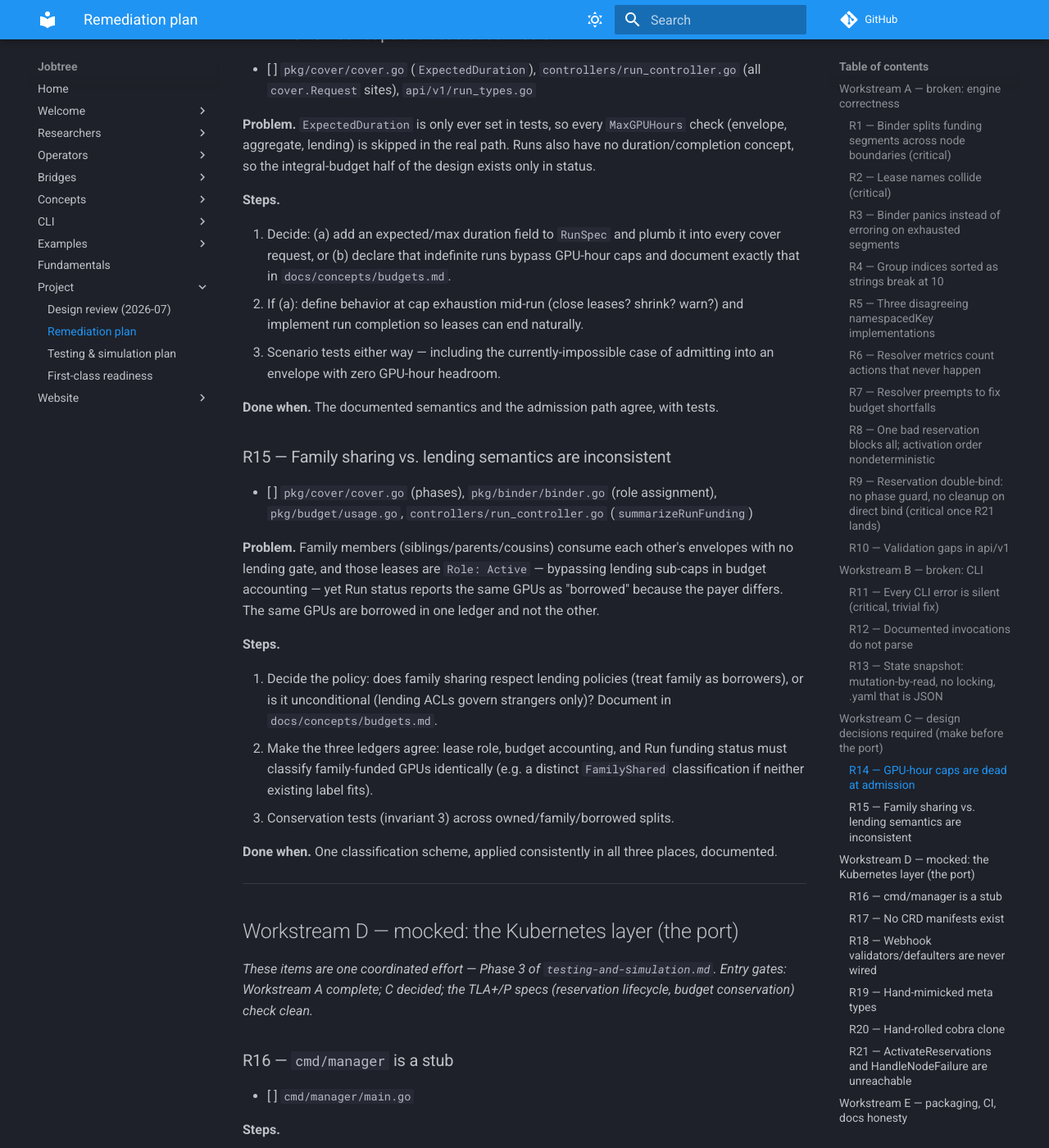
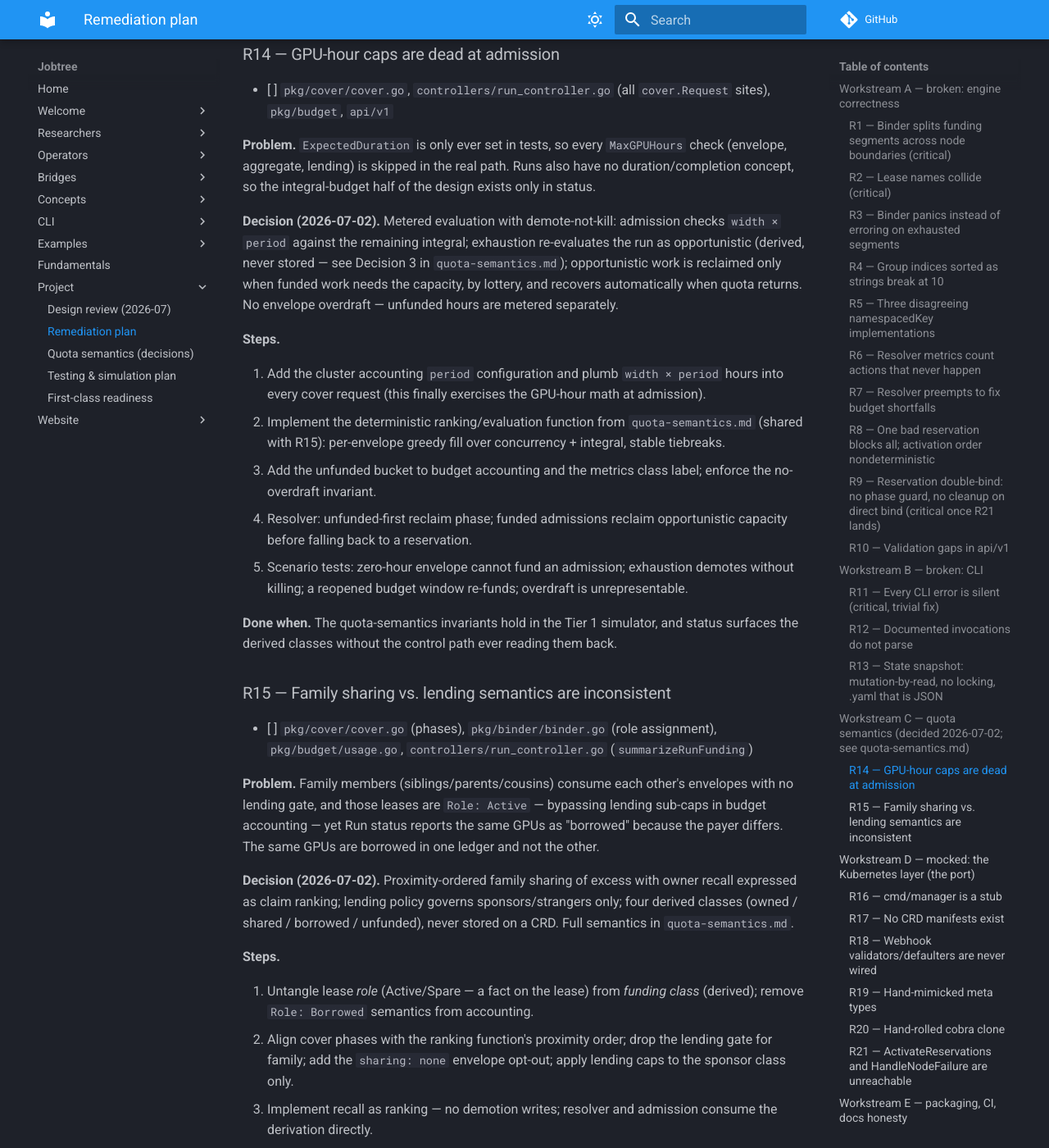
Before and after one commit to DavidLangworthy/jobtree, an MkDocs documentation site: the page built from docs/project/remediation-plan.md, in a window 1280 px wide and 1400 px high, scrolled down 6172 px. Shown: the whole window at 82% size. Built offline with MkDocs 1.6.1 and Material for MkDocs 9.7.7, drawn with Linux system fonts in a browser that asks for light colours; comment, search, counter and statistics services are not loaded; some of the changed text lies outside the part shown.

Commit message:
Record quota semantics decisions (R14/R15)
Decisions made 2026-07-02: GPU-hours enforced by metered evaluation
with demote-not-kill (exhaustion makes work opportunistic, reclaimed
only on demand by lottery, recovering automatically); family shares
excess in proximity order with owner recall, lending policy governing
sponsors only; and funding class (owned/shared/borrowed/unfunded) is
derived from budgets+leases+clock by a deterministic ranking function,
never stored on a CRD. One principle covers all three: quota is a
claim, not a wall - and claims are ranked, not labeled.

R14/R15 in the remediation plan flip from decide-items to
implementation items with concrete steps against the recorded
semantics.

Co-Authored-By: Claude Fable 5 <noreply@anthropic.com>

```diff
--- a/docs/project/remediation-plan.md
+++ b/docs/project/remediation-plan.md
@@ -7,10 +7,11 @@ better — convert each to a GitHub issue titled with its ID (e.g. `R1: binder s
 link it from this page, following the convention in `first-class-readiness.md`.*
 
 **Suggested sequencing:** Workstreams A and B are ordinary bug fixes — do them now, in any order;
-R1/R2 first. Workstream C items are decisions, not code; make them before starting Workstream D,
-because the port bakes them in. Workstream D is the Kubernetes port (Phase 3 of the testing &
-simulation plan) and should not begin until A is done — porting known-broken code just moves the
-bugs. Workstream E is independent housekeeping.
+R1/R2 first. Workstream C's decisions were made on 2026-07-02 and recorded in
+`quota-semantics.md`; R14/R15 are now implementation work that should land before or with
+Workstream D, because the port bakes the semantics in. Workstream D is the Kubernetes port
+(Phase 3 of the testing & simulation plan) and should not begin until A is done — porting
+known-broken code just moves the bugs. Workstream E is independent housekeeping.
 
 ---
 
@@ -238,27 +239,37 @@ byte-identical; the format/extension mismatch is gone.
 
 ---
 
-## Workstream C — design decisions required (make before the port)
+## Workstream C — quota semantics (decided 2026-07-02; see `quota-semantics.md`)
 
 ### R14 — GPU-hour caps are dead at admission
 
-- [ ] `pkg/cover/cover.go` (`ExpectedDuration`), `controllers/run_controller.go` (all `cover.Request` sites), `api/v1/run_types.go`
+- [ ] `pkg/cover/cover.go`, `controllers/run_controller.go` (all `cover.Request` sites), `pkg/budget`, `api/v1`
 
 **Problem.** `ExpectedDuration` is only ever set in tests, so every `MaxGPUHours` check
 (envelope, aggregate, lending) is skipped in the real path. Runs also have no
 duration/completion concept, so the integral-budget half of the design exists only in status.
 
+**Decision (2026-07-02).** Metered evaluation with demote-not-kill: admission checks
+`width × period` against the remaining integral; exhaustion re-evaluates the run as
+opportunistic (derived, never stored — see Decision 3 in `quota-semantics.md`); opportunistic
+work is reclaimed only when funded work needs the capacity, by lottery, and recovers
+automatically when quota returns. No envelope overdraft — unfunded hours are metered separately.
+
 **Steps.**
 
-1. Decide: (a) add an expected/max duration field to `RunSpec` and plumb it into every cover
-   request, or (b) declare that indefinite runs bypass GPU-hour caps and document exactly that in
-   `docs/concepts/budgets.md`.
-2. If (a): define behavior at cap exhaustion mid-run (close leases? shrink? warn?) and implement
-   run completion so leases can end naturally.
-3. Scenario tests either way — including the currently-impossible case of admitting into an
-   envelope with zero GPU-hour headroom.
+1. Add the cluster accounting `period` configuration and plumb `width × period` hours into every
+   cover request (this finally exercises the GPU-hour math at admission).
+2. Implement the deterministic ranking/evaluation function from `quota-semantics.md` (shared
+   with R15): per-envelope greedy fill over concurrency + integral, stable tiebreaks.
+3. Add the unfunded bucket to budget accounting and the metrics class label; enforce the
+   no-overdraft invariant.
+4. Resolver: unfunded-first reclaim phase; funded admissions reclaim opportunistic capacity
+   before falling back to a reservation.
+5. Scenario tests: zero-hour envelope cannot fund an admission; exhaustion demotes without
+   killing; a reopened budget window re-funds; overdraft is unrepresentable.
 
-**Done when.** The documented semantics and the admission path agree, with tests.
+**Done when.** The quota-semantics invariants hold in the Tier 1 simulator, and status surfaces
+the derived classes without the control path ever reading them back.
 
 ### R15 — Family sharing vs. lending semantics are inconsistent
 
@@ -269,25 +280,36 @@ lending gate, and those leases are `Role: Active` — bypassing lending sub-caps
 accounting — yet Run status reports the same GPUs as "borrowed" because the payer differs. The
 same GPUs are borrowed in one ledger and not the other.
 
+**Decision (2026-07-02).** Proximity-ordered family sharing of excess with owner recall
+expressed as claim ranking; lending policy governs sponsors/strangers only; four derived classes
+(owned / shared / borrowed / unfunded), never stored on a CRD. Full semantics in
+`quota-semantics.md`.
+
 **Steps.**
 
-1. Decide the policy: does family sharing respect lending policies (treat family as borrowers),
-   or is it unconditional (lending ACLs govern strangers only)? Document in
-   `docs/concepts/budgets.md`.
-2. Make the three ledgers agree: lease role, budget accounting, and Run funding status must
-   classify family-funded GPUs identically (e.g. a distinct `FamilyShared` classification if
-   neither existing label fits).
-3. Conservation tests (invariant 3) across owned/family/borrowed splits.
+1. Untangle lease *role* (Active/Spare — a fact on the lease) from *funding class* (derived);
+   remove `Role: Borrowed` semantics from accounting.
+2. Align cover phases with the ranking function's proximity order; drop the lending gate for
+   family; add the `sharing: none` envelope opt-out; apply lending caps to the sponsor class
+   only.
+3. Implement recall as ranking — no demotion writes; resolver and admission consume the
+   derivation directly.
+4. Point all ledgers at the one derivation: budget usage buckets, `summarizeRunFunding`
+   four-way split, metrics class label.
+5. Tests: conservation across the four classes; owner-recall scenario (owner's admission
+   displaces a sibling to opportunistic without eviction when capacity exists elsewhere);
+   lending caps unaffected by family usage.
 
-**Done when.** One classification scheme, applied consistently in all three places, documented.
+**Done when.** One derivation function feeds lease accounting, run status, budget status, and
+resolver candidate selection; the ACL-bypass finding is replaced by passing recall tests.
 
 ---
 
 ## Workstream D — mocked: the Kubernetes layer (the port)
 
 *These items are one coordinated effort — Phase 3 of `testing-and-simulation.md`. Entry gates:
-Workstream A complete; C decided; the TLA+/P specs (reservation lifecycle, budget conservation)
-check clean.*
+Workstream A complete; C decided (done — `quota-semantics.md`); the TLA+/P specs (reservation
+lifecycle, budget conservation, and the quota evaluation semantics) check clean.*
 
 ### R16 — `cmd/manager` is a stub
 
--- a/mkdocs.yml
+++ b/mkdocs.yml
@@ -60,6 +60,7 @@ nav:
   - Project:
       - Design review (2026-07): project/design-review-2026-07.md
       - Remediation plan: project/remediation-plan.md
+      - Quota semantics (decisions): project/quota-semantics.md
       - Testing & simulation plan: project/testing-and-simulation.md
       - First-class readiness: project/first-class-readiness.md
   - Website:
```
Also changed, not shown: docs/project/quota-semantics.md (added, +128 -0 lines).
